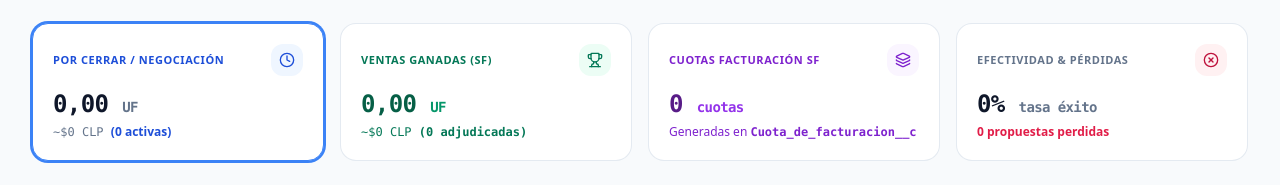
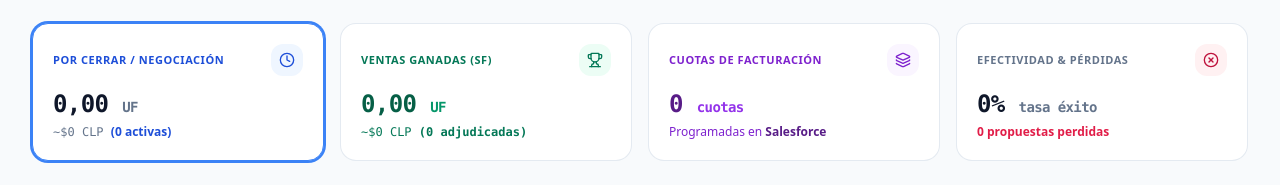
Before and after one commit to drdesarrollos88-arch/proyecto-dgl, a Next.js app: page /ventas in a window 1280 px wide. Shown: the part 150-335 px from the top of the page. Built offline with nearby package versions, Linux system fonts and the light colour scheme; no server answers.

Commit message:
fix(ui): eliminar nombres tecnicos de bases de datos y objetos SF en interfaz de usuario

```diff
--- a/app/ventas/page.tsx
+++ b/app/ventas/page.tsx
@@ -242,7 +242,7 @@ function VentasContent() {
           {/* Card 3: Cuotas Programadas */}
           <div className="bg-white rounded-2xl p-5 border border-slate-200/90 shadow-xs flex flex-col justify-between">
             <div className="flex items-center justify-between">
-              <span className="text-[11px] font-bold text-purple-700 uppercase tracking-wider">Cuotas Facturación SF</span>
+              <span className="text-[11px] font-bold text-purple-700 uppercase tracking-wider">Cuotas de Facturación</span>
               <span className="p-2 bg-purple-50 text-purple-700 rounded-xl">
                 <Layers className="w-4 h-4" />
               </span>
@@ -252,7 +252,7 @@ function VentasContent() {
                 {metrics.totalCuotasCount} <span className="text-sm font-semibold text-purple-600">cuotas</span>
               </div>
               <div className="text-xs text-purple-700 mt-1">
-                Generadas en <span className="font-mono font-bold">Cuota_de_facturacion__c</span>
+                Programadas en <span className="font-semibold text-purple-900">Salesforce</span>
               </div>
             </div>
           </div>
--- a/components/salesforce/CierreOportunidadModal.tsx
+++ b/components/salesforce/CierreOportunidadModal.tsx
@@ -727,7 +727,7 @@ export default function CierreOportunidadModal({
                     </div>
 
                     <p className="text-[11px] text-slate-500 leading-relaxed">
-                      Si el cliente negoció o cerró por un monto distinto al de la propuesta original, ajuste el valor aquí. Se actualizará el <span className="font-semibold text-slate-700">Amount</span> y <span className="font-semibold text-slate-700">Monto_a_Facturar_UF__c</span> en Salesforce.
+                      Si el cliente negoció o cerró por un monto distinto al de la propuesta original, ajuste el valor aquí. Se actualizará automáticamente el monto total en pesos y UF en Salesforce.
                     </p>
 
                     <div className="grid grid-cols-1 sm:grid-cols-3 gap-3 pt-1">
@@ -873,7 +873,7 @@ export default function CierreOportunidadModal({
                   <div className="space-y-2">
                     <div className="flex items-center justify-between">
                       <span className="text-[11px] font-bold uppercase tracking-wider text-slate-700">
-                        3. Detalle de Cuotas a Ingresar en Salesforce (Cuota_de_facturacion__c)
+                        3. Proyección y Detalle de Cuotas de Facturación en Salesforce
                       </span>
                       <span className="text-[10px] text-slate-500">
                         {cuotas.length} cuota(s) en proyección mensual
```
